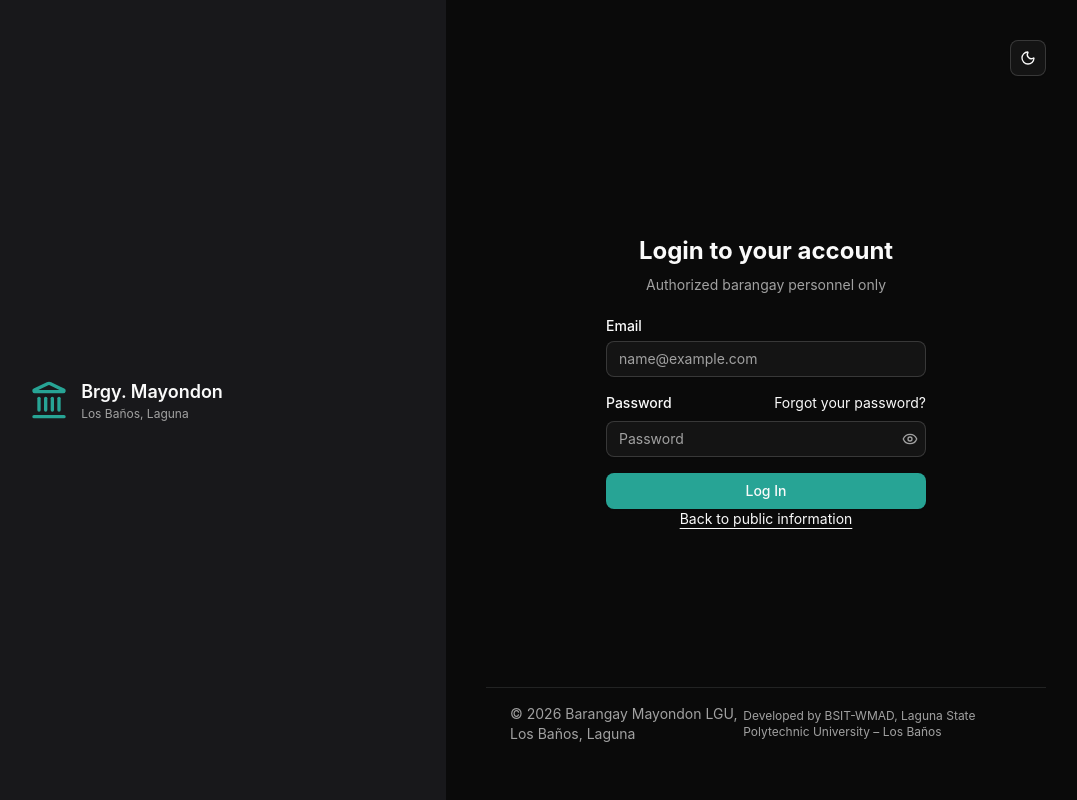
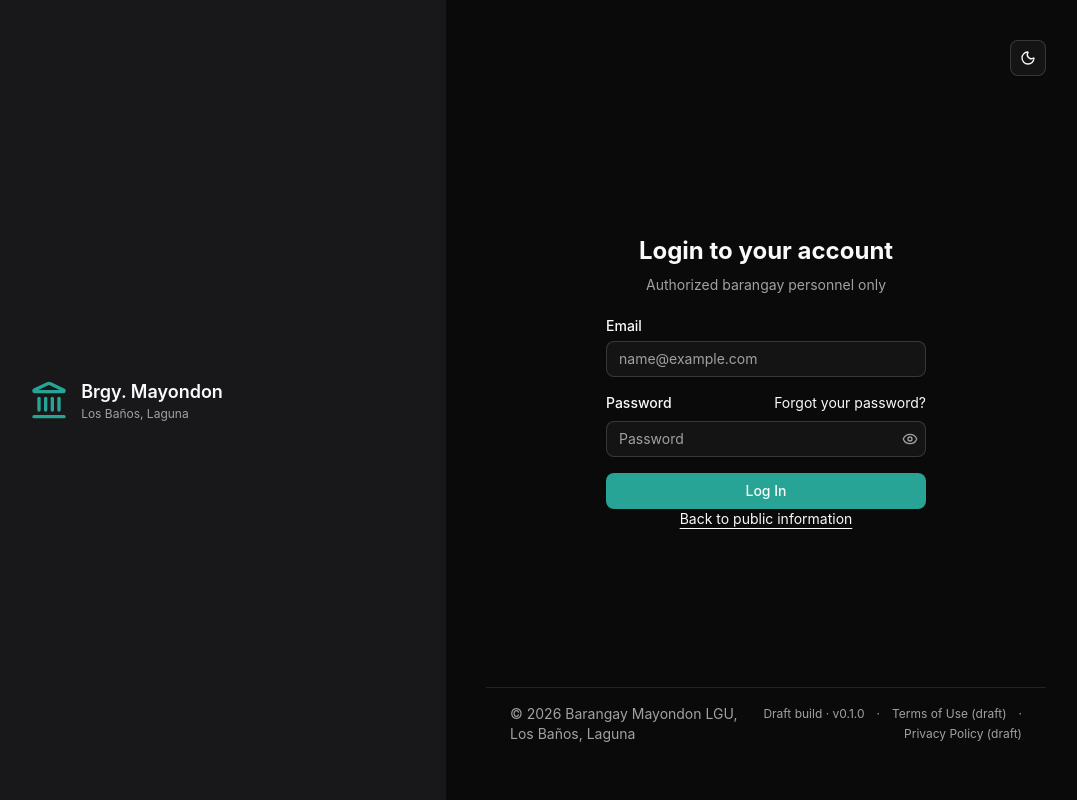
Before and after one commit to ItzVickyyy/Brgy.-Mayondon-LGU, a React (Vite) app in the folder frontend/: page /login in a window 1280 px wide. Shown: the whole page, without its empty margins (194-1271 px from the left). Built offline with nearby package versions, Linux system fonts and the light colour scheme.

Commit message:
Draft footer with version and legal notice placeholders

```diff
--- a/frontend/src/components/Common/Footer.tsx
+++ b/frontend/src/components/Common/Footer.tsx
@@ -4,14 +4,18 @@ export function Footer() {
   const currentYear = new Date().getFullYear()
 
   return (
-    <footer className="border-t py-4 px-6">
-      <div className="flex flex-col items-center justify-between gap-1 text-center sm:flex-row sm:text-left">
-        <p className="text-muted-foreground text-sm">
+    <footer className="border-t px-4 py-4 sm:px-6">
+      <div className="flex flex-col gap-2 text-center sm:flex-row sm:items-center sm:justify-between sm:text-left">
+        <p className="text-sm text-muted-foreground">
           © {currentYear} {SITE.fullName}, {SITE.location}
         </p>
-        <p className="text-muted-foreground text-xs">
-          Developed by {SITE.developedBy}
-        </p>
+        <div className="flex flex-wrap items-center justify-center gap-x-3 gap-y-1 text-xs text-muted-foreground sm:justify-end">
+          <span>Draft build · v0.1.0</span>
+          <span aria-hidden="true">·</span>
+          <span>Terms of Use (draft)</span>
+          <span aria-hidden="true">·</span>
+          <span>Privacy Policy (draft)</span>
+        </div>
       </div>
     </footer>
   )
```
